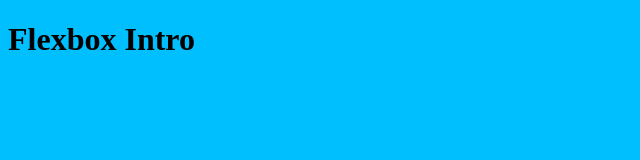
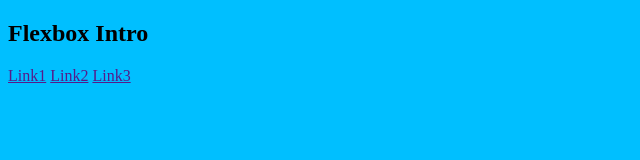
Before and after one commit to rarceneaux/flexbox-intro, a plain HTML site: page index.html in a window 1280 px wide. Shown: the whole page, without its empty margins (0-640 px from the left). Drawn offline with Linux system fonts and the light colour scheme.

Commit message:
add nav bar

```diff
--- a/index.html
+++ b/index.html
@@ -8,7 +8,15 @@
   <title>Flexbox Intro</title>
 </head>
 <body>
-  <H1>Flexbox Intro</H1>
+  <nav>
+      <H1>Flexbox Intro</H1>
+      <div class="link-container">
+        <a href="">Link1</a>
+        <a href="">Link2</a>
+        <a href="">Link3</a>
+      </div>
+  </nav>
+
 
   <script src="main.js"></script>
 </body>
```
